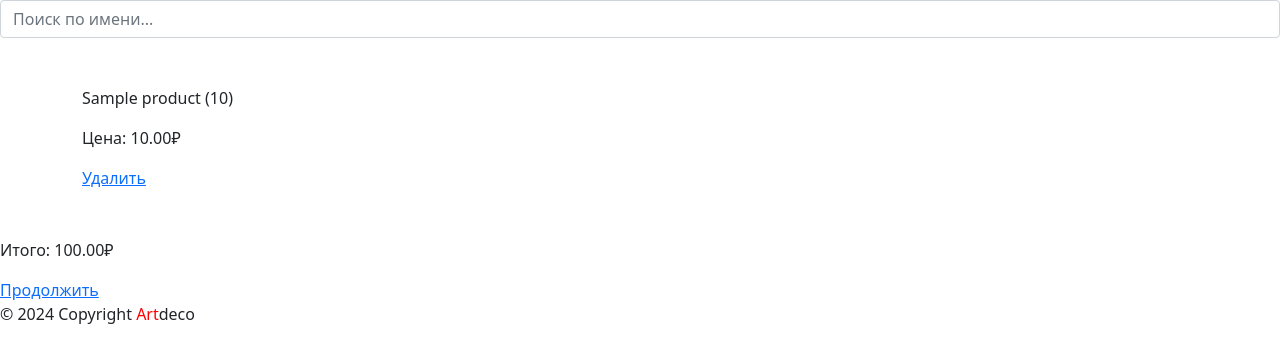
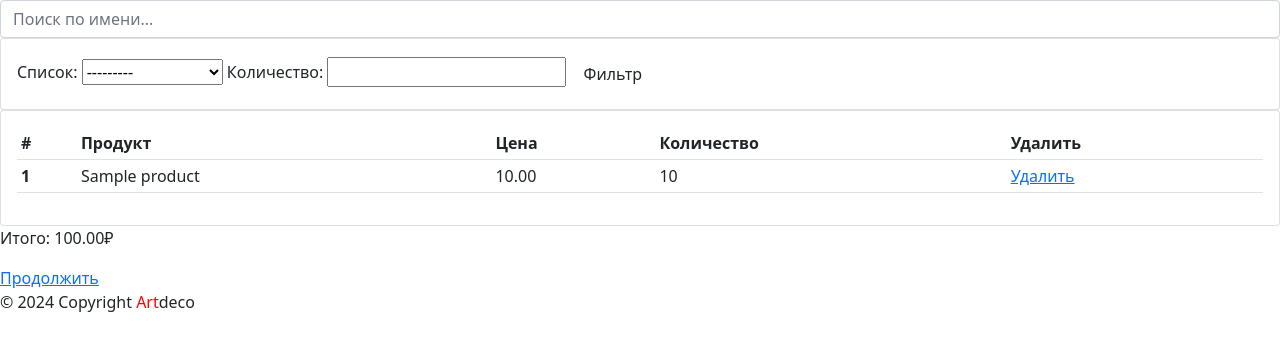
Before and after one commit to syberflea/holoart_shoppinglist_project, a Django app: page / in a window 1280 px wide. Shown: the part 56-419 px from the top of the page. Run offline with Django 4.2, Linux system fonts and the light colour scheme; tables that the repository leaves empty hold one stand-in row (values such as "Sample post"); some libraries are stand-ins or nearby versions.

Commit message:
Add Filter for shoping cart

```diff
--- a/haloart/haloart/settings.py
+++ b/haloart/haloart/settings.py
@@ -10,6 +10,7 @@
 https://docs.djangoproject.com/en/4.2/ref/settings/
 """
 import os
+
 from pathlib import Path
 
 # Build paths inside the project like this: BASE_DIR / 'subdir'.
@@ -39,6 +40,7 @@
     'django.contrib.messages',
     'django.contrib.staticfiles',
     'shoppinglist',
+    'django_filters',
 ]
 
 MIDDLEWARE = [
@@ -140,3 +142,6 @@
 # https://docs.djangoproject.com/en/4.2/ref/settings/#default-auto-field
 
 DEFAULT_AUTO_FIELD = 'django.db.models.BigAutoField'
+
+MEDIA_URL = '/media/'
+MEDIA_ROOT = BASE_DIR / 'media'
--- /dev/null
+++ b/haloart/shoppinglist/filters.py
@@ -0,0 +1,16 @@
+import django_filters
+
+from .models import Product, ShopingCart
+
+
+class ProductFilter(django_filters.FilterSet):
+
+    class Meta:
+        model = Product
+        fields = ['name', 'price']
+
+
+class ShopingCartFilter(django_filters.FilterSet):
+    class Meta:
+        model = ShopingCart
+        fields = ('product', 'quantity')
--- a/haloart/shoppinglist/models.py
+++ b/haloart/shoppinglist/models.py
@@ -1,4 +1,5 @@
 from django.db import models
+from django.db.models import UniqueConstraint
 
 
 class Product(models.Model):
@@ -16,6 +17,12 @@
         ordering = ('name',)
         verbose_name = 'Продукт'
         verbose_name_plural = 'Продукты'
+        constraints = [
+            UniqueConstraint(
+                fields=('name',),
+                name="unique_product",
+            )
+        ]
 
     def __str__(self):
         return self.name
@@ -23,15 +30,15 @@
 
 class ShopingCart(models.Model):
     '''Список покупок'''
-    name = models.CharField('Владелец', max_length=50)
+    name = models.CharField('Корзина', max_length=50)
     product = models.ForeignKey(
         Product,
-        related_name="shopingcarts",
+        related_name='shopingcarts',
         on_delete=models.CASCADE,
         verbose_name='список'
     )
     quantity = models.PositiveIntegerField(
-        'Вес (в граммах)',
+        'Количество',
         default=0,
     )
 
--- a/haloart/shoppinglist/urls.py
+++ b/haloart/shoppinglist/urls.py
@@ -31,7 +31,7 @@
         name='view_cart'
     ),
     path(
-        'product_list',
+        'product_list/',
         views.product_list,
         name='product_list'
     ),
@@ -43,6 +43,11 @@
     path(
         'search/',
         views.SearchResultsList.as_view(),
-        name="search_results"
+        name='search_results'
     ),
+    path(
+        'products/',
+        views.ProductListView.as_view(),
+        name='products'
+    )
 ]
--- a/haloart/shoppinglist/views.py
+++ b/haloart/shoppinglist/views.py
@@ -2,7 +2,9 @@
 from django.db.models import Q
 from django.shortcuts import get_object_or_404, redirect, render
 from django.views.generic.list import ListView
+from django_filters.views import FilterView
 
+from .filters import ProductFilter, ShopingCartFilter
 from .forms import ProductForm
 from .models import Product, ShopingCart
 
@@ -16,9 +18,11 @@
 
 
 def product_list(request):
-    products = Product.objects.select_related()
-    # добавить фильтрацию и сортировку по запросам пользователя
-    return render(request, 'shop/product_list.html', {'products': products})
+    products = Product.objects.all()
+    context = {
+        'products': products,
+    }
+    return render(request, 'shop/product_list.html', context)
 
 
 def add_product(request):
@@ -72,7 +76,13 @@
 def view_cart(request):
     items = ShopingCart.objects.all()
     total_price = sum(item.product.price * item.quantity for item in items)
-    context = {'cart_items': items, 'total_price': total_price}
+    my_filter = ShopingCartFilter(request.GET, queryset=items)
+    products = my_filter.qs
+    context = {
+        'products': products,
+        'filter': my_filter,
+        'total_price': total_price,
+    }
     return render(
         request,
         'shop/index.html',
@@ -106,3 +116,9 @@
         return Product.objects.filter(
             Q(name__icontains=query)
         )
+
+
+class ProductListView(FilterView):
+    model = Product
+    template_name = 'shop/filter.html'
+    filterset_class = ProductFilter
--- a/haloart/templates/shop/index.html
+++ b/haloart/templates/shop/index.html
@@ -2,24 +2,46 @@
 {% block title%}Ваша корзина{% endblock title %}
 {% block content %}
 <form action="{% url 'shop:search_results' %}" method="get">
-	<input
-	  type="search"
-	  name="q"
-	  placeholder="Поиск по имени..."
-	  class="form-control"
-	/>
+	<input type="search" name="q" placeholder="Поиск по имени..." class="form-control" />
 </form>
-<div class="container py-5">
-	{% for item in cart_items %}
+
+<div class="row">
+	<div class="col">
+		<div class="card card-body ml-3 mr-3">
+			<form method="GET" action="" class="form-inline">
+				{% csrf_token %}
 				<div>
-		<p>{{ item.product.name }} ({{ item.quantity }})</p>
-		<p>Цена: {{ item.product.price }}₽</p>
-		<a href="{% url 'shop:remove_from_cart' item.id %}">Удалить</a>
+				{{ filter.form }}
+					<button type="submit" class="btn btn-
+                        secondary">Фильтр</button>
 				</div>
+			</form>
+		</div>
+	</div>
+</div>
+<div class="card card-body ml-3 mr-3">
+	<table class="table table-sm">
+		<tr>
+			<th>#</th>
+			<th>Продукт</th>
+			<th>Цена</th>
+			<th>Количество</th>
+			<th>Удалить</th>
+		</tr>
+		{% for item in filter.qs %}
+		<tr>
+			<th scope="row">{{ forloop.counter }}</th>
+			<td>{{ item.product.name }}</td>
+			<td>{{ item.product.price }}</td>
+			<td>{{ item.quantity }}</td>
+			<td><a href="{% url 'shop:remove_from_cart' item.id %}">Удалить</a></td>
+		</tr>
 		{% empty %}
 		<p>Ваша корзина пуста</p>
 		{% endfor %}
+	</table>
 </div>
+
 <p>Итого: {{ total_price }}₽</p>
 <a href="{% url 'shop:product_list' %}">Продолжить</a>
 {% endblock %}
--- a/haloart/templates/shop/product_list.html
+++ b/haloart/templates/shop/product_list.html
@@ -8,7 +8,7 @@
   <ul>
     {% for product in products %}
     <li>
-      <img src="{{ product.image }}" alt="{{ product.name }}" width="200" height="150">
+      <img src="{{ product.image.url }}" alt="{{ product.name }}" width="200" height="150">
       <h3>{{ product.name }}</h3>
       <p>{{ product.description }}</p>
       <p>Цена: {{ product.price }}₽</p>
```
Also changed, not shown: haloart/templates/shop/filter.html (added, +11 -0 lines), haloart/shoppinglist/migrations/0005_alter_product_description_alter_product_name_and_more.py (added), 1 other file. Lines whose indentation alone changed are shown as unchanged.
